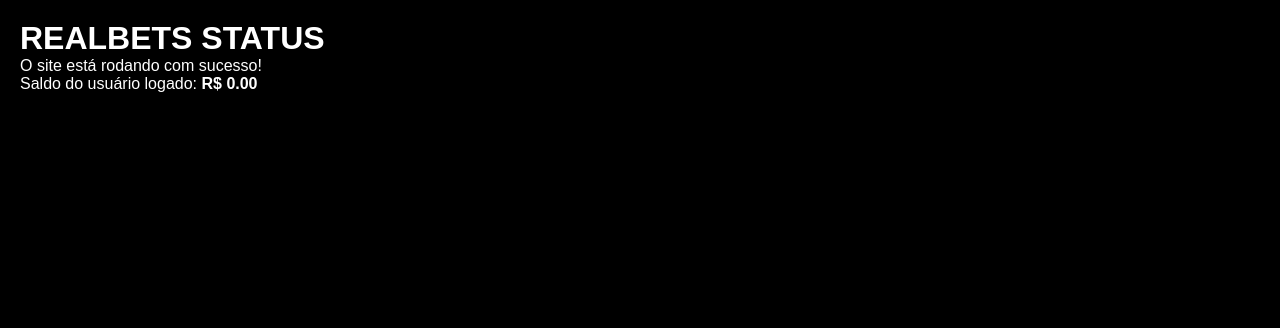
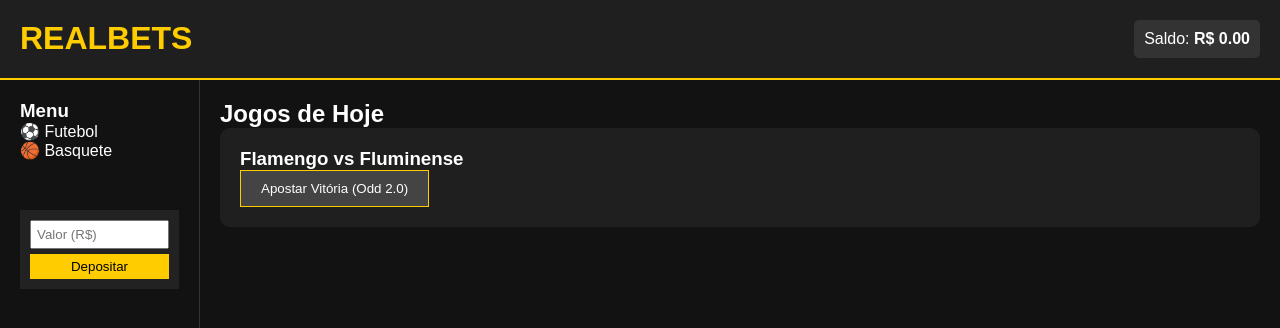
Before and after one commit to rianp7221-ship-it/realbets, a Next.js app in the folder realbets/: page / in a window 1280 px wide. Shown: the top 328 px of the page. Built offline with nearby package versions, Linux system fonts and the light colour scheme; no server answers.

Commit message:
Update page.js

```diff
--- a/realbets/app/page.js
+++ b/realbets/app/page.js
@@ -1,46 +1,59 @@
-'use client'; // Esta linha é obrigatória para evitar o erro de servidor
-
+'use client';
 import { useState, useEffect } from 'react';
 import { createClient } from '@supabase/supabase-js';
 
-// Configuração segura para evitar erros durante o build
-const supabaseUrl = process.env.NEXT_PUBLIC_SUPABASE_URL || 'https://placeholder.supabase.co';
-const supabaseAnonKey = process.env.NEXT_PUBLIC_SUPABASE_ANON_KEY || 'placeholder';
-const supabase = createClient(supabaseUrl, supabaseAnonKey);
+const supabase = createClient(
+  process.env.NEXT_PUBLIC_SUPABASE_URL || '',
+  process.env.NEXT_PUBLIC_SUPABASE_ANON_KEY || ''
+);
 
 export default function Home() {
   const [saldo, setSaldo] = useState(0);
-  const [carregando, setCarregando] = useState(true);
+  const [valorDeposito, setValorDeposito] = useState('');
 
-  useEffect(() => {
-    // Usamos o useEffect para garantir que a consulta ao banco só ocorra no navegador
-    async function buscarSaldo() {
-      try {
-        const { data: { user } } = await supabase.auth.getUser();
-        if (user) {
-          const { data } = await supabase.from('profiles').select('wallet_balance').eq('id', user.id).single();
-          if (data) setSaldo(data.wallet_balance);
-        }
-      } catch (err) {
-        console.error("Erro ao buscar dados:", err);
-      } finally {
-        setCarregando(false);
-      }
-    }
-    buscarSaldo();
-  }, []);
+  const handleDeposito = () => {
+    const novoSaldo = saldo + parseFloat(valorDeposito);
+    setSaldo(novoSaldo);
+    alert('Depósito simulado com sucesso!');
+  };
 
   return (
-    <div style={{ background: '#000', color: '#fff', minHeight: '100vh', padding: '20px' }}>
-      <h1>REALBETS STATUS</h1>
-      {carregando ? (
-        <p>Conectando ao banco de dados...</p>
-      ) : (
-        <div>
-          <p>O site está rodando com sucesso!</p>
-          <p>Saldo do usuário logado: <strong>R$ {saldo.toFixed(2)}</strong></p>
+    <div style={{ background: '#121212', minHeight: '100vh', color: '#fff', fontFamily: 'sans-serif' }}>
+      {/* Header */}
+      <header style={{ background: '#1f1f1f', padding: '20px', display: 'flex', justifyContent: 'space-between', borderBottom: '2px solid #ffcc00' }}>
+        <h1 style={{ margin: 0, color: '#ffcc00' }}>REALBETS</h1>
+        <div style={{ background: '#333', padding: '10px', borderRadius: '5px' }}>
+          Saldo: <strong>R$ {saldo.toFixed(2)}</strong>
         </div>
-      )}
+      </header>
+
+      <div style={{ display: 'flex' }}>
+        {/* Menu Lateral */}
+        <nav style={{ width: '200px', padding: '20px', borderRight: '1px solid #333', height: '80vh' }}>
+          <h3>Menu</h3>
+          <p>⚽ Futebol</p>
+          <p>🏀 Basquete</p>
+          <div style={{ marginTop: '50px', background: '#222', padding: '10px' }}>
+            <input
+              type="number"
+              placeholder="Valor (R$)"
+              value={valorDeposito}
+              onChange={(e) => setValorDeposito(e.target.value)}
+              style={{ width: '100%', marginBottom: '5px', padding: '5px' }}
+            />
+            <button onClick={handleDeposito} style={{ width: '100%', background: '#ffcc00', border: 'none', padding: '5px', cursor: 'pointer' }}>Depositar</button>
+          </div>
+        </nav>
+
+        {/* Área Central */}
+        <main style={{ flex: 1, padding: '20px' }}>
+          <h2>Jogos de Hoje</h2>
+          <div style={{ background: '#1f1f1f', padding: '20px', borderRadius: '10px' }}>
+            <h3>Flamengo vs Fluminense</h3>
+            <button style={{ background: '#444', color: '#fff', border: '1px solid #ffcc00', padding: '10px 20px', cursor: 'pointer' }}>Apostar Vitória (Odd 2.0)</button>
+          </div>
+        </main>
+      </div>
     </div>
   );
 }
```
